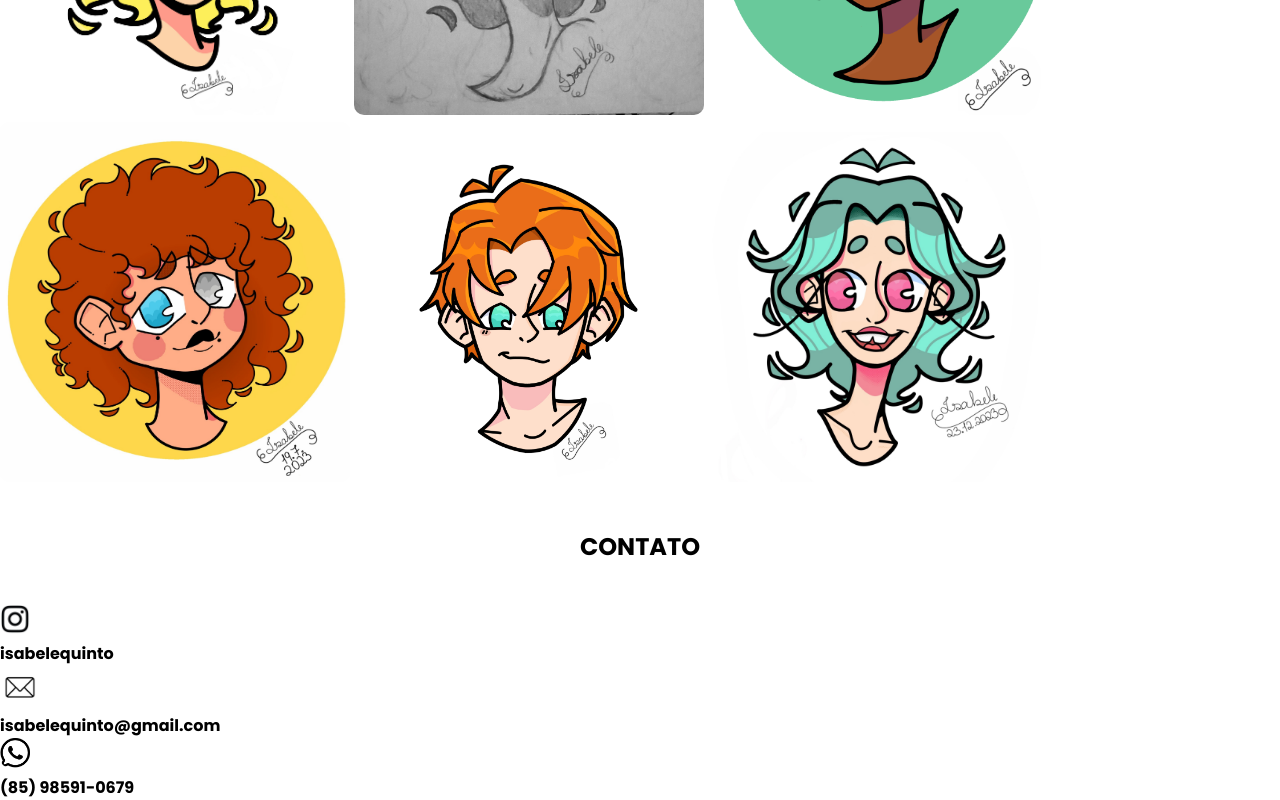
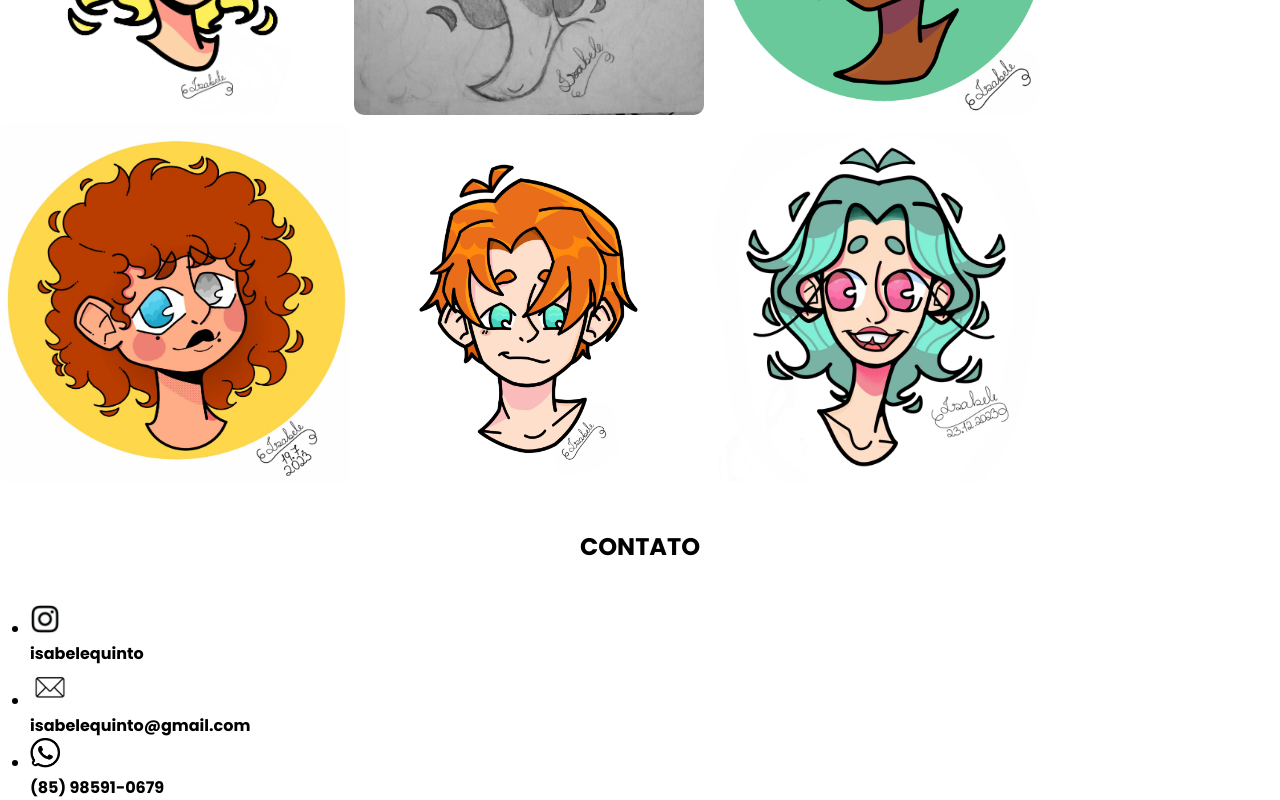
Before and after one commit to IsabeleQuinto/projeto-pessoal, a plain HTML site: page index.html in a window 1280 px wide. Shown: the part 990-1790 px from the top of the page. Drawn offline with nearby package versions, Linux system fonts and the light colour scheme.

Commit message:
Update style.css

```diff
--- a/style.css
+++ b/style.css
@@ -106,3 +106,18 @@ h2.cont1{
   margin: 40px 2%;
   text-align: center;
 }
+.instagram{
+ display: flex;
+ flex-direction: row;
+ margin-left: 30px;
+}
+.email{
+ display: flex;
+ flex-direction: row;
+ margin-left: 30px;
+}
+.whats{
+ display: flex;
+ flex-direction: row;
+ margin-left: 30px;
+}
```
